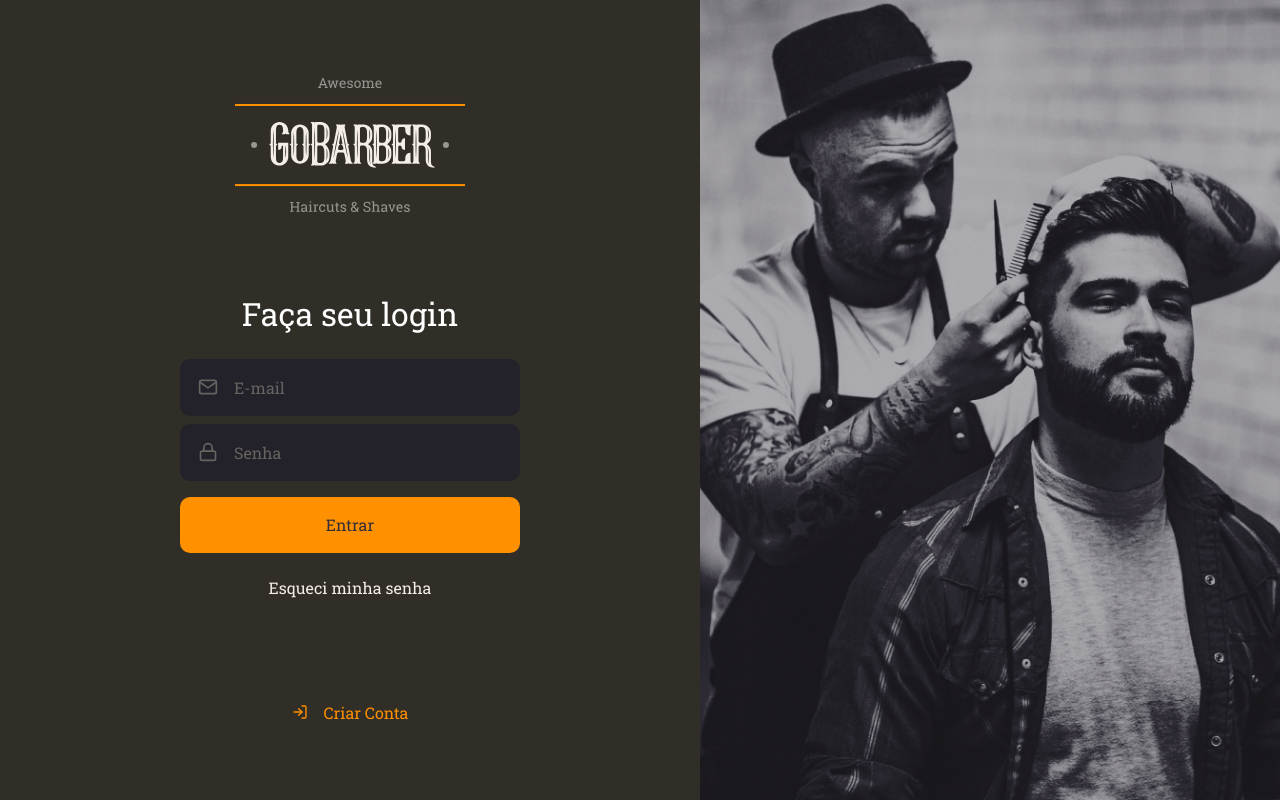
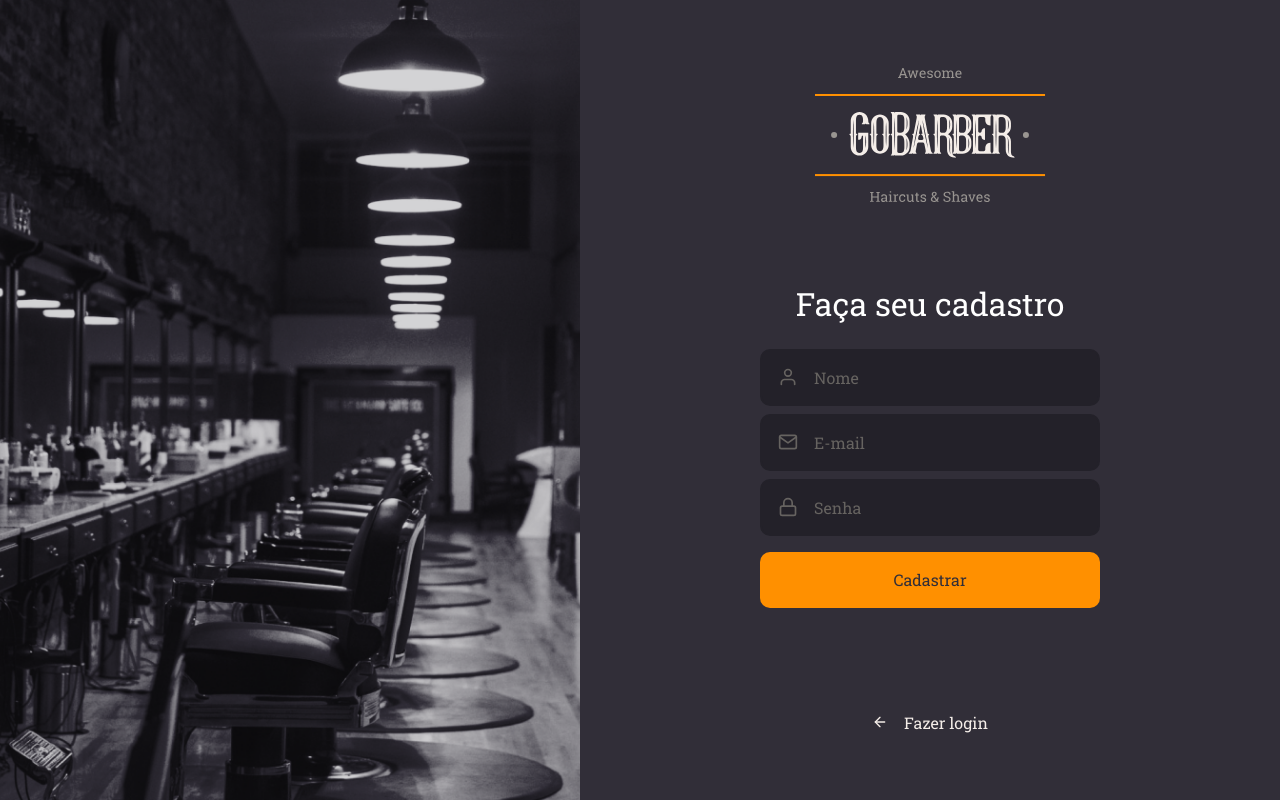
Before and after one commit to welitonhs/gobarber-web-ts, a React (Create React App) app: page / in a window 1280 px wide. Built offline with nearby package versions, Linux system fonts and the light colour scheme.

Commit message:
Created page SignUp and alter global color background

```diff
--- a/src/App.tsx
+++ b/src/App.tsx
@@ -2,10 +2,11 @@ import React from 'react';
 
 import GlobalStyle from './styles/global';
 import SignIn from './pages/SignIn';
+import SignUp from './pages/SignUp';
 
 const App: React.FC = () => (
   <>
-    <SignIn />
+    <SignUp />
     <GlobalStyle />
   </>
 );
--- /dev/null
+++ b/src/pages/SignUp/index.tsx
@@ -0,0 +1,38 @@
+import React from 'react';
+import { FiArrowLeft, FiMail, FiUser, FiLock } from 'react-icons/fi';
+
+import logoImg from '../../assets/logo.svg';
+
+import Input from '../../components/Input';
+import Button from '../../components/Button';
+
+import { Container, Content, Background } from './styles';
+
+const SignUp: React.FC = () => (
+  <Container>
+    <Background />
+    <Content>
+      <img src={logoImg} alt="GoBarber" />
+
+      <form>
+        <h1>Faça seu cadastro</h1>
+        <Input name="name" icon={FiUser} placeholder="Nome" />
+        <Input name="email" icon={FiMail} placeholder="E-mail" />
+        <Input
+          name="password"
+          icon={FiLock}
+          type="password"
+          placeholder="Senha"
+        />
+        <Button type="submit">Cadastrar</Button>
+      </form>
+
+      <a href="SignIn">
+        <FiArrowLeft />
+        Fazer login
+      </a>
+    </Content>
+  </Container>
+);
+
+export default SignUp;
--- /dev/null
+++ b/src/pages/SignUp/styles.ts
@@ -0,0 +1,66 @@
+import styled from 'styled-components';
+import { shade } from 'polished';
+
+import signUpBackgroundImg from '../../assets/sign-up-background.png';
+
+export const Container = styled.div`
+  height: 100vh;
+
+  display: flex;
+  align-items: stretch;
+`;
+
+export const Content = styled.div`
+  display: flex;
+  justify-content: center;
+  align-items: center;
+  flex-direction: column;
+  width: 100%;
+  max-width: 700px;
+
+  form {
+    margin: 80px 0;
+    width: 340px;
+    text-align: center;
+
+    h1 {
+      margin-bottom: 24px;
+    }
+
+    a {
+      color: #f4ede8;
+      display: block;
+      margin-top: 24px;
+      text-decoration: none;
+      transition: color 0.2s;
+
+      &:hover {
+        color: ${shade(0.2, '#f4ede8')};
+      }
+    }
+  }
+
+  > a {
+    color: #f4ede8;
+    margin-top: 24px;
+    text-decoration: none;
+    transition: color 0.2s;
+
+    display: flex;
+    align-items: center;
+
+    svg {
+      margin-right: 16px;
+    }
+
+    &:hover {
+      color: ${shade(0.2, '#f4ede8')};
+    }
+  }
+`;
+
+export const Background = styled.div`
+  flex: 1;
+  background: url(${signUpBackgroundImg}) no-repeat center;
+  background-size: cover;
+`;
--- a/src/styles/global.ts
+++ b/src/styles/global.ts
@@ -8,7 +8,7 @@ export default createGlobalStyle`
   }
 
   body {
-    background: #312e28;
+    background: #312e38;
     color: #fff;
     -webkit-font-smoothing: antialiased;
   }
```
Also changed, not shown: src/assets/sign-up-background.png (added).
